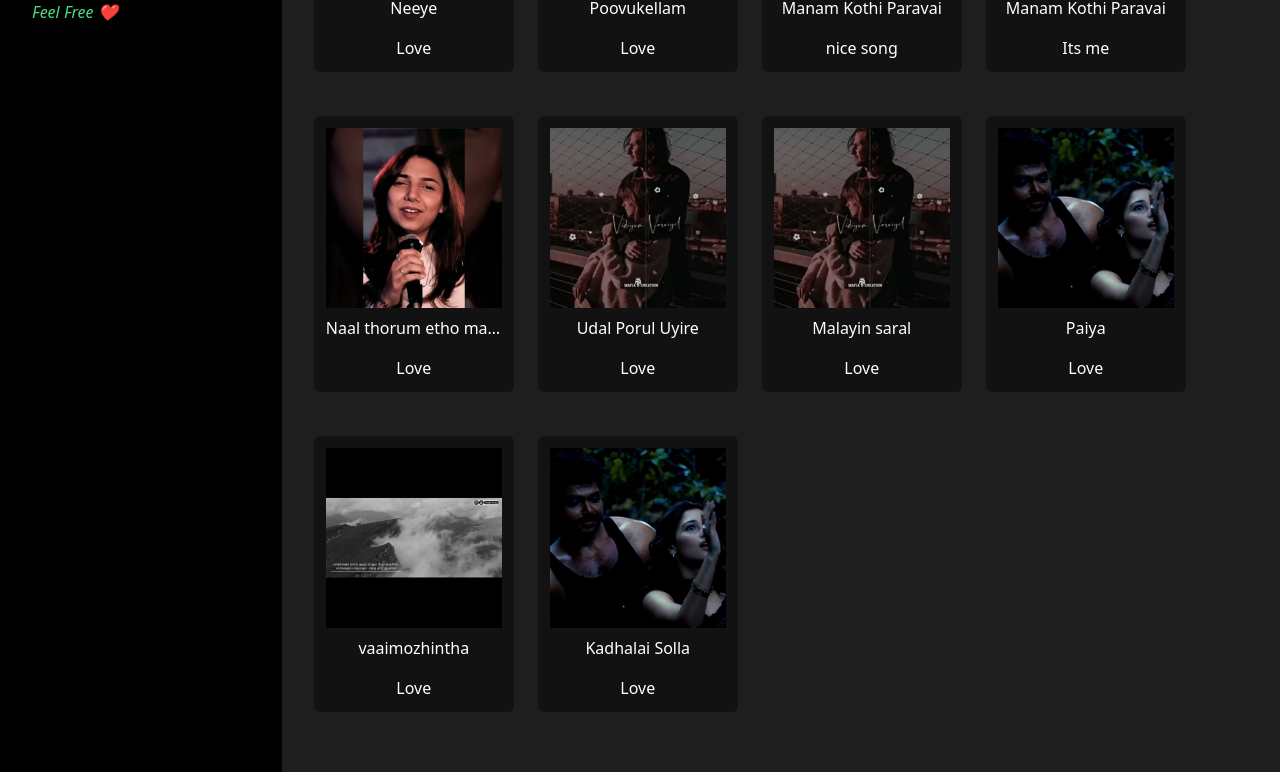
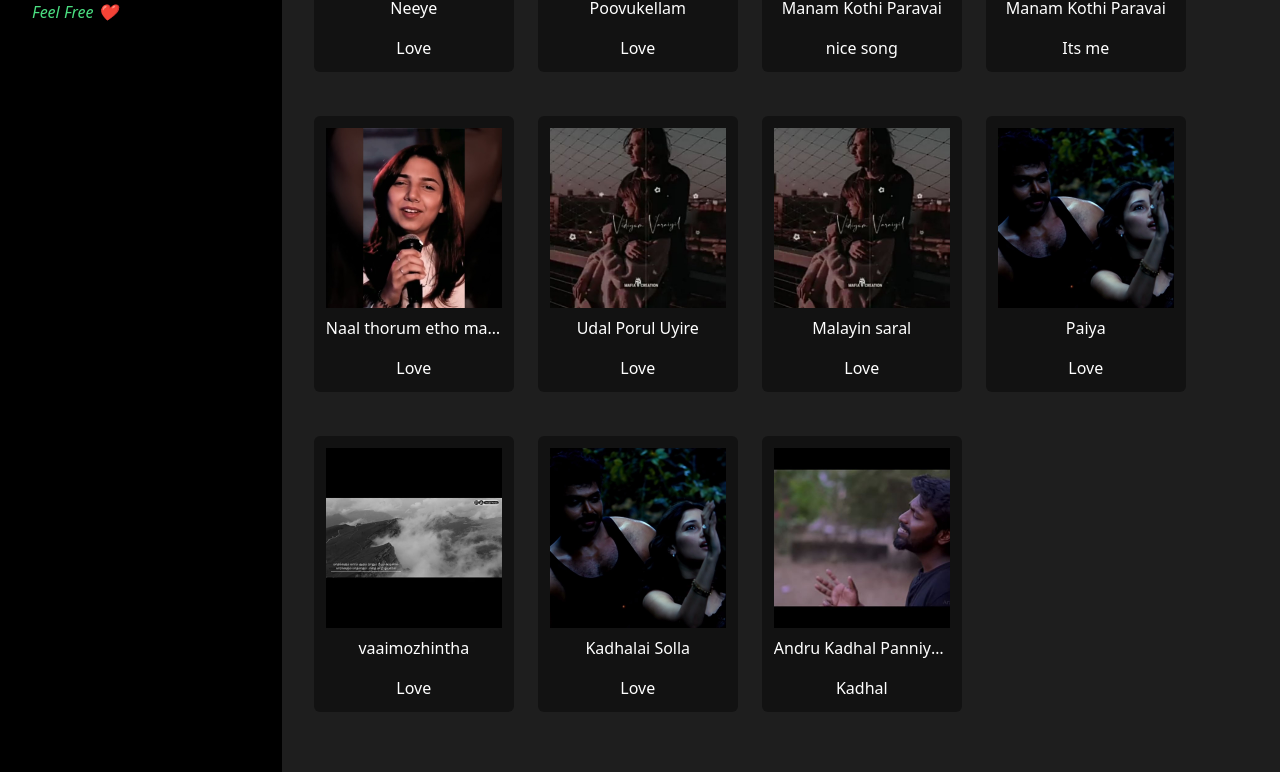
Before and after one commit to JKHari/player, a React (Create React App) app: page / in a window 1280 px wide. Shown: the part 636-1408 px from the top of the page. Built offline with nearby package versions, Linux system fonts and the light colour scheme.

Commit message:
add song

```diff
--- a/src/pages/manifest.js
+++ b/src/pages/manifest.js
@@ -112,6 +112,14 @@ const data = [
     author: "Love",
     song: "audio/kadhalaisolla.mp3",
   },
+  {
+    id: 15,
+    img: "/andrukadal.jpg",
+    file: "",
+    name: "Andru Kadhal Panniyathu",
+    author: "Kadhal",
+    song: "audio/andrukadhalpanniyathu.mp3",
+  },
 ];
 
 export default data;
```
Also changed, not shown: public/andrukadal.jpg (added), 1 other file (tests, documents, lock files or other folders).
